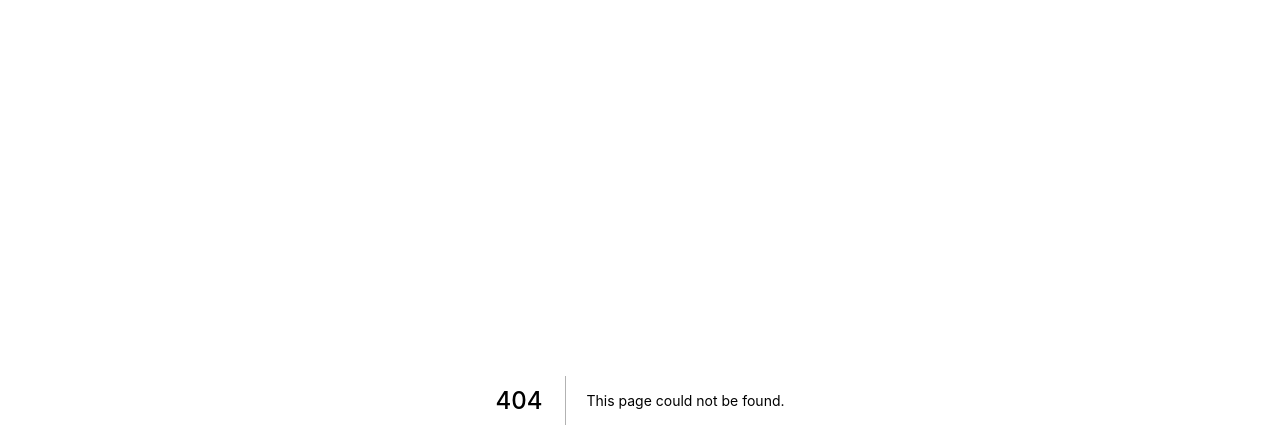
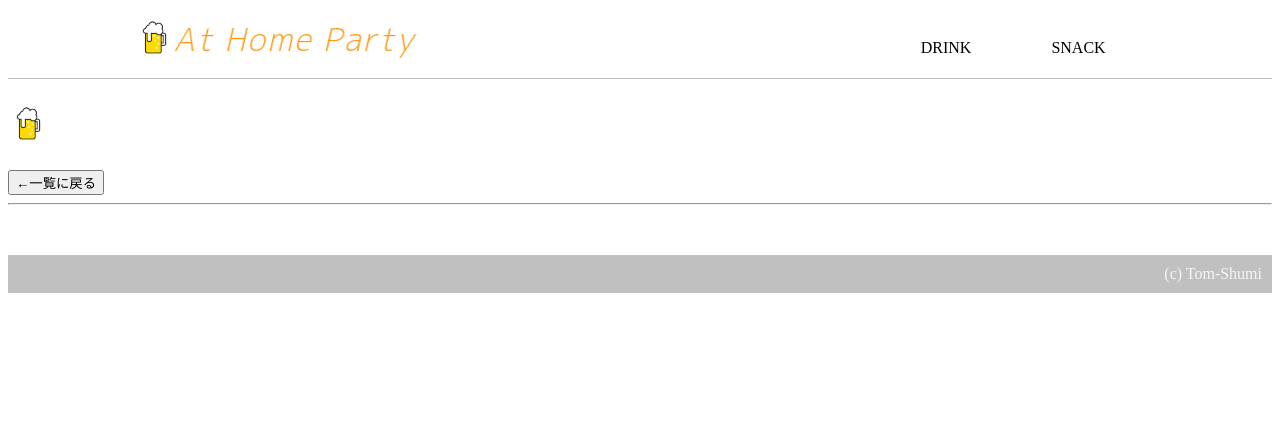
Before and after one commit to Tom-Shumi/at-home-party-frontend, a Next.js app: page /drink/beer/beerDetail in a window 1280 px wide. Before the commit this address had no page. Shown: the top 448 px of the page. Built offline with nearby package versions, Linux system fonts and the light colour scheme.

Commit message:
add beerDetail WIP

```diff
--- /dev/null
+++ b/pages/drink/beer/beerDetail.tsx
@@ -0,0 +1,22 @@
+import Layout from 'components/common/Layout';
+import { useRouter } from 'next/router';
+import BeerHeader from 'components/drink/beer/BeerHeader';
+
+const BeerDetail: React.FC = () => {
+
+  const router = useRouter();
+  const id = router.query.id;
+
+  return (
+    <Layout title = "Beer">
+      <div className="contents">
+        <BeerHeader
+          title={id}
+          destination="beerList"
+          buttonName="←一覧に戻る"/>
+      </div>
+    </Layout>
+  )
+}
+
+export default BeerDetail
--- a/src/components/drink/beer/BeerHeader.tsx
+++ b/src/components/drink/beer/BeerHeader.tsx
@@ -6,7 +6,7 @@ import {link} from 'utils/CommonUtils';
 
 
 interface BeerHeaderProps {
-  title: string;
+  title: any;
   destination: string;
   buttonName: string;
 }
--- a/src/components/home/DrinkRankingTable.tsx
+++ b/src/components/home/DrinkRankingTable.tsx
@@ -12,14 +12,12 @@ interface DrinkRankingTableProps {
 
 const DrinkRankingTable: React.FC<DrinkRankingTableProps> = (props) => {
 
-  const headerColspan = 2;
-
   return (
     <Table hover>
       <thead>
         <tr className="centerTr">
           <th className="numberTh">#</th>
-          <th colSpan={headerColspan} >商品</th>
+          <th colSpan={2} >商品</th>
           <th className="starTh">星</th>
           <th>説明</th>
         </tr>
```
Also changed, not shown: src/components/drink/beer/beerList/BeerListTable.tsx (+10 -3 lines).
